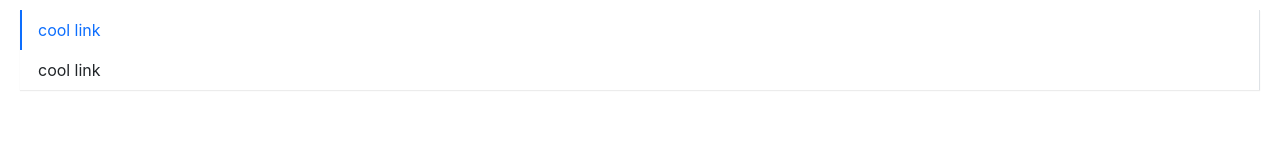
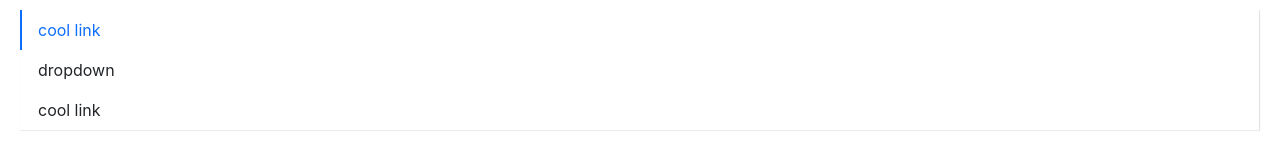
Before and after one commit to windofme1109/TS_React-AntdUI, a React (Create React App) app in the folder viking-ship/: page / in a window 1280 px wide. Shown: the top 160 px of the page. Built offline with nearby package versions, Linux system fonts and the light colour scheme.

Commit message:
修改下拉菜单样式

```diff
--- a/viking-ship/src/App.tsx
+++ b/viking-ship/src/App.tsx
@@ -10,7 +10,7 @@ function App() {
     return (
         <React.Fragment>
 
-                <Menu defaultIndex={0} mode={"vertical"} onSelected={(index) => alert(index)}>
+                <Menu mode={"vertical"} onSelected={(index) => alert(index)}>
                     <MenuItem>
                         cool link
                     </MenuItem>
@@ -29,22 +29,6 @@ function App() {
                         cool link
                     </MenuItem>
                 </Menu>
-
-            {/*    <h1>hello world</h1>*/}
-            {/*    <h2>hello world</h2>*/}
-            {/*    <h3>hello world</h3>*/}
-            {/*    <h4>hello world</h4>*/}
-
-            {/*    <Button disabled={true}>disabled</Button>*/}
-            {/*    <Button className="custom" onClick={(e: React.MouseEvent) => {e.preventDefault(); alert('success');}}>default</Button>*/}
-            {/*    <Button btnType={ButtonType.Primary} size={ButtonSize.Large}>larget</Button>*/}
-            {/*    <Button btnType={ButtonType.Danger} size={ButtonSize.Small}>small</Button>*/}
-            {/*    <Button btnType={ButtonType.Link} href="https://baidu.com" target="_blank">Baidu</Button>*/}
-            {/*    <Button btnType={ButtonType.Link} disabled={true} href="https://baidu.com">Baidu</Button>*/}
-            {/*</div>*/}
-            {/*<div>*/}
-            {/*    <a href="#">click</a>*/}
-            {/*</div>*/}
         </React.Fragment>
     );
 }
--- a/viking-ship/src/components/Menu/_style.scss
+++ b/viking-ship/src/components/Menu/_style.scss
@@ -10,7 +10,7 @@
         padding: $menu-item-padding-y $menu-item-padding-x;
         cursor: pointer;
         transition: $menu-transition;
-        &:hover,&:focus {
+        &:hover, &:focus {
             text-decoration: none;
         }
         &.is-disabled {
@@ -18,36 +18,71 @@
             pointer-events: none;
             cursor: default;
         }
-
         &.is-active, &:hover {
             color: $menu-item-active-color;
             border-bottom: $menu-item-active-border-width solid $menu-item-active-color;
         }
-
-
     }
-
+    .submenu-item {
+        position: relative;
+        .submenu-title {
+            display: flex;
+            align-items: center;
+        }
+        .arrow-icon {
+            transition: transform .25s ease-in-out;
+            margin-left: 3px;
+        }
+        &:hover {
+            .arrow-icon {
+                transform: rotate(180deg);
+            }
+        }
+    }
+    .is-vertical {
+        .arrow-icon {
+            transform: rotate(0deg) !important;
+        }
+    }
+    .is-vertical.is-opened {
+        .arrow-icon {
+            transform: rotate(180deg) !important;
+        }
+    }
     .viking-submenu {
         display: none;
-    //list-style:none;
-    //padding-left: 0;
-    //white-space: nowrap;
-    //transition: $menu-transition;
-    //.menu-item {
-    //  padding: $menu-item-padding-y $menu-item-padding-x;
-    //  cursor: pointer;
-    //  transition: $menu-transition;
-    //  color: $body-color;
-    //  &.is-active, &:hover {
-    //    color: $menu-item-active-color !important;
-    //  }
-    //}
+        list-style:none;
+        padding-left: 0;
+        white-space: nowrap;
+        transition: $menu-transition;
+        .menu-item {
+            padding: $menu-item-padding-y $menu-item-padding-x;
+            cursor: pointer;
+            transition: $menu-transition;
+            color: $body-color;
+            &.is-active, &:hover {
+                color: $menu-item-active-color !important;
+            }
+        }
     }
     .viking-submenu.menu-opened {
         display: block;
     }
 }
-
+.menu-horizontal {
+    >.menu-item {
+        border-bottom: $menu-item-active-border-width solid transparent;
+    }
+    .viking-submenu {
+        position: absolute;
+        background: $white;
+        z-index: 100;
+        top: calc(100% + 8px);
+        left: 0;
+        border: $menu-border-width solid $menu-border-color;
+        box-shadow: $submenu-box-shadow;
+    }
+}
 .menu-vertical {
     flex-direction: column;
     border-bottom: 0px;
--- a/viking-ship/src/components/Menu/menu.tsx
+++ b/viking-ship/src/components/Menu/menu.tsx
@@ -50,7 +50,7 @@ const Menu: React.FC<MenuProps> = (props) => {
     const passedContext: IMenuContext = {
         index: currentActive ? currentActive : 0,
         onSelected: handleClick,
-        mode: 'horizontal'
+        mode: mode
     }
 
     // 添加class
@@ -60,7 +60,7 @@ const Menu: React.FC<MenuProps> = (props) => {
     const classes = classNames('viking-menu', className, {
         'menu-vertical': mode === 'vertical',
 
-        'menu-horizonal': mode !== 'vertical'
+        'menu-horizontal': mode !== 'vertical'
     })
 
 
--- /dev/null
+++ b/viking-ship/src/components/Menu/subMenu.tsx
@@ -0,0 +1,97 @@
+import React, {useContext, useState} from 'react';
+import classNames from 'classnames';
+
+import {MenuContext} from './menu';
+import {MenuItemProps} from './menuItem';
+import {render} from "react-dom";
+
+
+interface SubMenuProps {
+    index?: number;
+    title: string;
+    className?: string
+}
+
+const SubMenu: React.FC<SubMenuProps> = ({index, title, children, className}) => {
+
+    const [menuOpen, setOpen] = useState(false);
+
+    const handleClick = (e: React.MouseEvent) => {
+        e.preventDefault();
+        setOpen(!menuOpen);
+    }
+    let timer: any;
+    const handleMouse = (e: React.MouseEvent, toggle: boolean) => {
+        e.preventDefault();
+        // 先清除定时器
+        clearTimeout(timer);
+        // 为了使得下拉过程比较平滑，我们这里使用定时器，延迟300ms 再执行处理函数
+        timer = setTimeout(() => {
+           setOpen(toggle);
+        }, 300);
+
+    }
+
+
+
+    const context = useContext(MenuContext);
+    // 垂直模式下，必须点击才能打开下拉菜单
+    const clicksEvents = context.mode === 'vertical' ? {
+        onClick: handleClick
+    } : {};
+
+    /**
+     * 水平模式下，鼠标悬浮，就能打开下拉菜单
+     */
+    const hoverEvent = context.mode !== 'vertical' ? {
+        onMouseEnter: (e: React.MouseEvent) => {
+            handleMouse(e, true);
+        },
+        onMouseLeave: (e: React.MouseEvent) => {
+            handleMouse(e, false);
+        }
+    } : {};
+
+    const classes = classNames('menu-item', 'submenu-item', className, {
+        'is-active': context.index === index
+    })
+
+    const renderChildren = () => {
+
+        const subMenuClasses = classNames('viking-submenu', {
+            'menu-opened': menuOpen
+        })
+
+        const childElement = React.Children.map(children, (child, index) => {
+            const childElement = child as React.FunctionComponentElement<MenuItemProps>;
+
+            if (childElement.type.displayName === 'MenuItem') {
+                return childElement;
+            } else {
+                console.error('Warning: SubMenu has a child which is not a MenuItem Component')
+            }
+        })
+
+        return (
+            <ul className={subMenuClasses}>
+                {
+                    childElement
+                }
+            </ul>
+        )
+    }
+
+    return (
+        <li key={index} className={classes} {...hoverEvent}>
+            <div className="submenu-title" {...clicksEvents}>
+                {title}
+            </div>
+            {renderChildren()}
+        </li>
+    )
+
+}
+
+SubMenu.displayName = 'SubMenu';
+
+export default SubMenu;
```
Lines whose indentation alone changed are shown as unchanged.
